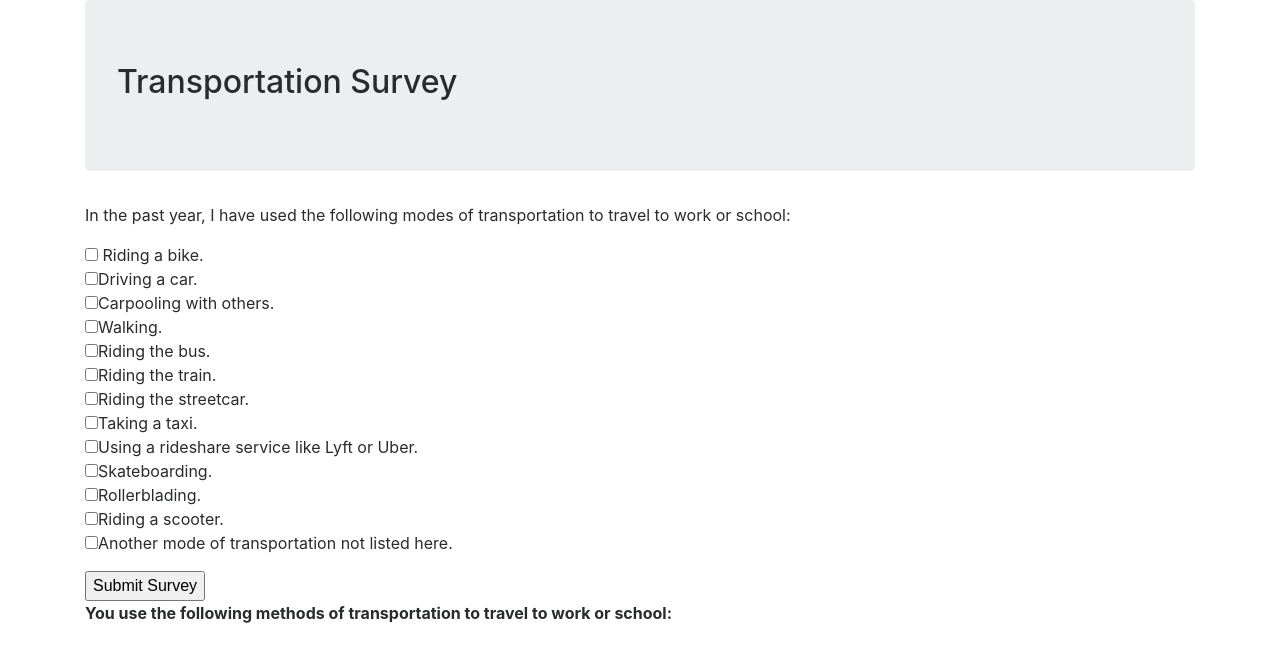
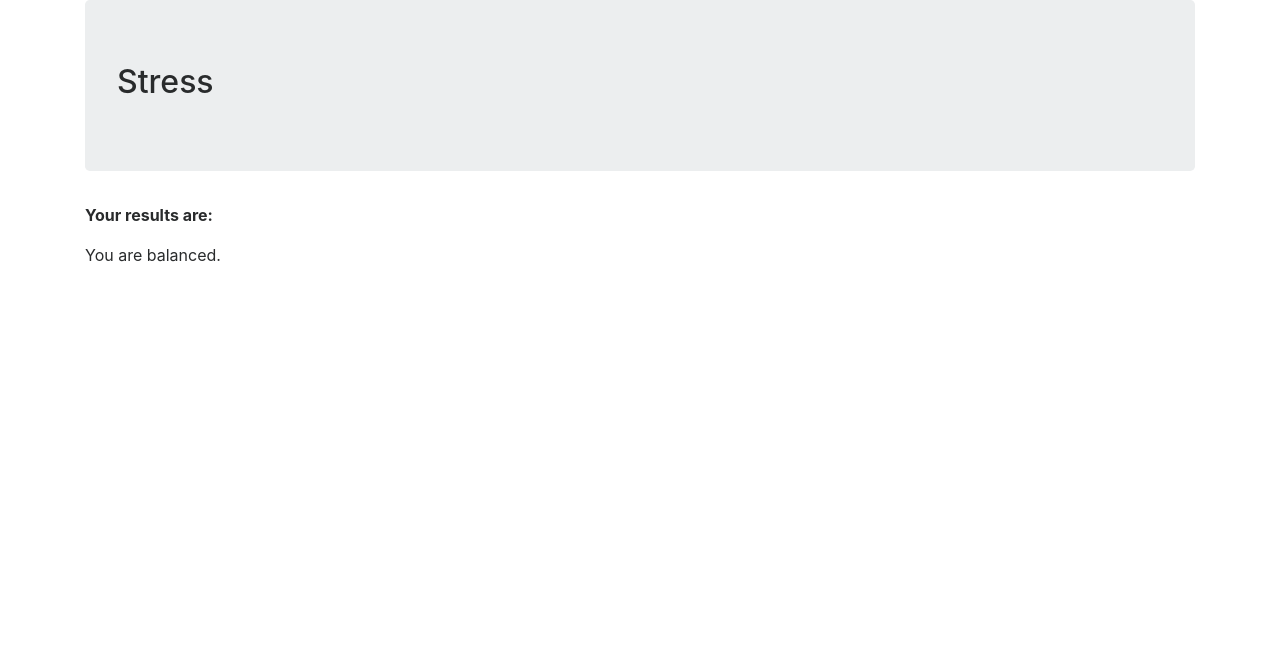
Before and after one commit to ivanramos148/stressTest, a plain HTML site: page index.html in a window 1280 px wide. Both pictures are taken after a click on the button "Submit Survey". Drawn offline with nearby package versions, Linux system fonts and the light colour scheme.

Commit message:
add stress symptoms checker and logic

```diff
--- a/css/styles.css
+++ b/css/styles.css
@@ -0,0 +1,3 @@
+#results {
+  display: none;
+}
--- a/index.html
+++ b/index.html
@@ -5,34 +5,31 @@
     <script src="https://ajax.googleapis.com/ajax/libs/jquery/3.2.1/jquery.min.js"></script>
     <script src="js/scripts.js"></script>
     <link rel="stylesheet" href="https://maxcdn.bootstrapcdn.com/bootstrap/4.0.0-beta.3/css/bootstrap.min.css" >
+    <link rel="stylesheet" href="css/styles.css">
     <title>survey</title>
   </head>
   <body>
     <div class="container">
       <div class="jumbotron">
-        <h2>Transportation Survey</h2>
+        <h2>Stress</h2>
       </div>
-      <form id="survey">
+      <form id="stress">
         <div class="form-group">
-          <p>In the past year, I have used the following modes of transportation to travel to work or school:</p>
-          <input type="checkbox" name="work-transportation" value="bike"> Riding a bike.<br>
-          <input type="checkbox" name="work-transportation" value="car">Driving a car.<br>
-          <input type="checkbox" name="work-transportation" value="carpool">Carpooling with others.<br>
-          <input type="checkbox" name="work-transportation" value="walk">Walking.<br>
-          <input type="checkbox" name="work-transportation" value="bus">Riding the bus.<br>
-          <input type="checkbox" name="work-transportation" value="train">Riding the train.<br>
-          <input type="checkbox" name="work-transportation" value="streetcar">Riding the streetcar.<br>
-          <input type="checkbox" name="work-transportation" value="taxi">Taking a taxi.<br>
-          <input type="checkbox" name="work-transportation" value="rideshare">Using a rideshare service like Lyft or Uber.<br>
-          <input type="checkbox" name="work-transportation" value="skateboard">Skateboarding.<br>
-          <input type="checkbox" name="work-transportation" value="rollerblade">Rollerblading.<br>
-          <input type="checkbox" name="work-transportation" value="scooter">Riding a scooter.<br>
-          <input type="checkbox" name="work-transportation" value="other">Another mode of transportation not listed here.<br>
+          <p>This test will detemine your stress level</p>
+          <input type="checkbox" name="warning-signs" value="1">loss of sleep<br>
+          <input type="checkbox" name="warning-signs" value="2">Feeling overwhelmed<br>
+          <input type="checkbox" name="warning-signs" value="3">Loss of girlfriend<br>
+          <input type="checkbox" name="high-stress" value="1">Carpooling with others.<br>
+          <input type="checkbox" name="high-stress" value="3">High blood pressure<br>
+          <input type="checkbox" name="high-stress" value="2">anxiety<br>
+          <input type="checkbox" name="coping-methods" value="1">meditate<br>
+          <input type="checkbox" name="coping-methods" value="2">pet a cat<br>
+          <input type="checkbox" name="coping-methods" value="3">pet a dog<br>
         </div>
        <button type="submit">Submit Survey</button>
       </form>
-      <span id="work">
-        <p><b>You use the following methods of transportation to travel to work or school:</b></p>
+      <span id="results">
+        <p><b>Your results are:</b></p>
       </span>
     </div>
   </body>
--- a/js/scripts.js
+++ b/js/scripts.js
@@ -1,19 +1,59 @@
 $(document).ready(function() {
-  $("form#survey").submit(function(event) {
+  $("form#stress").submit(function(event) {
     event.preventDefault();
-    $("work").show();
-    var blankArray = [];
-    $("input:checkbox[name=work-transportation]:checked").each(function() {
-      var work = $(this).val();
-      console.log(work);
-      blankArray.push(work);
-      //$('#work').append(work + "<br>");
+    $("#results").show();
+
+
+    var warningSigns = 0;
+    var highStress = 0;
+    var copingMethods = 0;
+
+    $("input:checkbox[name=warning-signs]:checked").each(function() {
+      var amount = parseInt($(this).val());
+      warningSigns = warningSigns + amount;
     });
-    blankArray.sort();
-    for (var i = 0; i < blankArray.length; i++) {
-      console.log(work);
-      $('#work').append(blankArray[i] + "<br>");
-    }
-    $('survey').hide();
+    $("input:checkbox[name=high-stress]:checked").each(function() {
+      var amount = parseInt($(this).val());
+      highStress = highStress + amount;
+    });
+    $("input:checkbox[name=coping-methods]:checked").each(function() {
+      var amount = parseInt($(this).val());
+      copingMethods = copingMethods + amount;
+    });
+
+    $("#results").show();
+    $("#stress").hide();
+
+      if (copingMethods > warningSigns && copingMethods > highStress) {
+        $("#results").append("Your coping methods are better than warning signs and high stress. <br>");
+      } else {
+        if (copingMethods>highStress){
+          $("#results").append("Your coping methods are better than high stress. <br>");
+        }
+        if (copingMethods>warningSigns){
+          $("#results").append("Your coping methods are better than warning signs. <br>");
+        }
+      }
+      if (copingMethods < warningSigns && copingMethods < highStress) {
+        $("#results").append("Your mental health sucks. <br>");
+      } else {
+        if (warningSigns>copingMethods){
+          $("#results").append("Your warning signs are greater than coping methods. <br>");
+        }
+        if (highStress>copingMethods){
+          $("#results").append("Your high stress is greater than coping methods. <br>");
+        }
+      }
+      if (copingMethods == warningSigns && warningSigns == highStress) {
+          $("#results").append("You are balanced. <br>");
+      }
+
+
+
+
+    console.log("warning"+warningSigns);
+    console.log("highStress"+highStress);
+    console.log("copingMethods"+copingMethods);
+    //$('#stress').hide();
   });
 });
```
